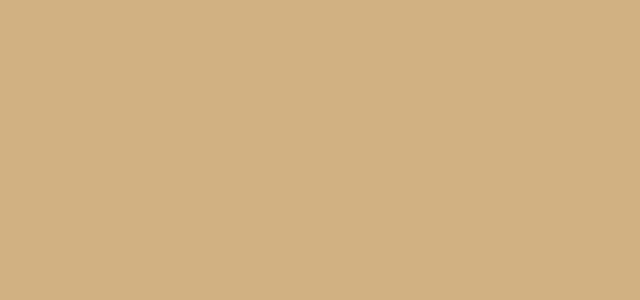
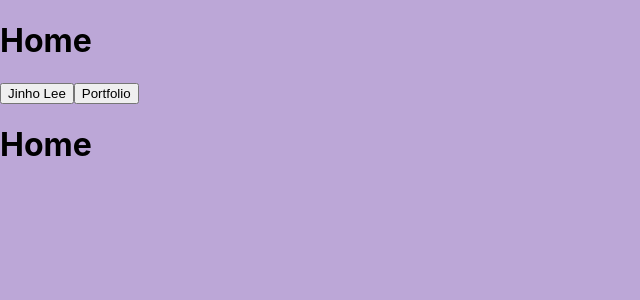
Before and after one commit to jinholee17/jinho-site, a React (Vite) app in the folder client/: page / in a window 1280 px wide. Shown: the top 300 px of the page, without its empty margins (0-640 px from the left). Built offline with nearby package versions, Linux system fonts and the light colour scheme.

Commit message:
feat: buttons and headers for main pages

```diff
--- a/client/src/App.tsx
+++ b/client/src/App.tsx
@@ -1,4 +1,5 @@
 import "../src/styles/App.css";
+import Website from "./pages/website";
 
 /**
  * Main program that starts the program front end
@@ -10,7 +11,11 @@ import "../src/styles/App.css";
  * @returns The entire Map app and its relative components
  */
 function App() {
-  return <div className="App"></div>;
+  return (
+    <div className="App">
+      <Website />
+    </div>
+  );
 }
 
 export default App;
--- /dev/null
+++ b/client/src/pages/home.tsx
@@ -0,0 +1,17 @@
+import { useState } from "react";
+import Portfolio from "./portfolio";
+
+enum Section {
+  HOME = "HOME",
+  PORTFOLIO = "PORTFOLIO",
+}
+
+export default function Home() {
+  const [section, setSection] = useState<Section>(Section.HOME);
+
+  return (
+    <div>
+      <h1 aria-label="Home Title">Home</h1>
+    </div>
+  );
+}
--- /dev/null
+++ b/client/src/pages/portfolio.tsx
@@ -0,0 +1,17 @@
+import { useState } from "react";
+import Home from "./home";
+
+enum Section {
+  HOME = "HOME",
+  PORTFOLIO = "PORTFOLIO",
+}
+
+export default function Portfolio() {
+  const [section, setSection] = useState<Section>(Section.HOME);
+
+  return (
+    <div>
+      <h1 aria-label="portfolio page">portfolio</h1>
+    </div>
+  );
+}
--- /dev/null
+++ b/client/src/pages/website.tsx
@@ -0,0 +1,22 @@
+import { useState } from "react";
+import Portfolio from "./portfolio";
+import Home from "./home";
+
+enum Section {
+  HOME = "HOME",
+  PORTFOLIO = "PORTFOLIO",
+}
+
+export default function Website() {
+  const [section, setSection] = useState<Section>(Section.HOME);
+
+  return (
+    <div>
+      <h1 aria-label="Gearup Title">Home</h1>
+      <button onClick={() => setSection(Section.HOME)}>Jinho Lee</button>
+      <button onClick={() => setSection(Section.PORTFOLIO)}>Portfolio</button>
+      {section === Section.HOME ? <Home /> : null}
+      {section === Section.PORTFOLIO ? <Portfolio /> : null}
+    </div>
+  );
+}
--- a/client/src/styles/index.css
+++ b/client/src/styles/index.css
@@ -12,7 +12,7 @@ body {
     sans-serif;
   -webkit-font-smoothing: antialiased;
   -moz-osx-font-smoothing: grayscale;
-  background-color: #d2b181;
+  background-color: #bca7d7;
 }
 
 main {
```
